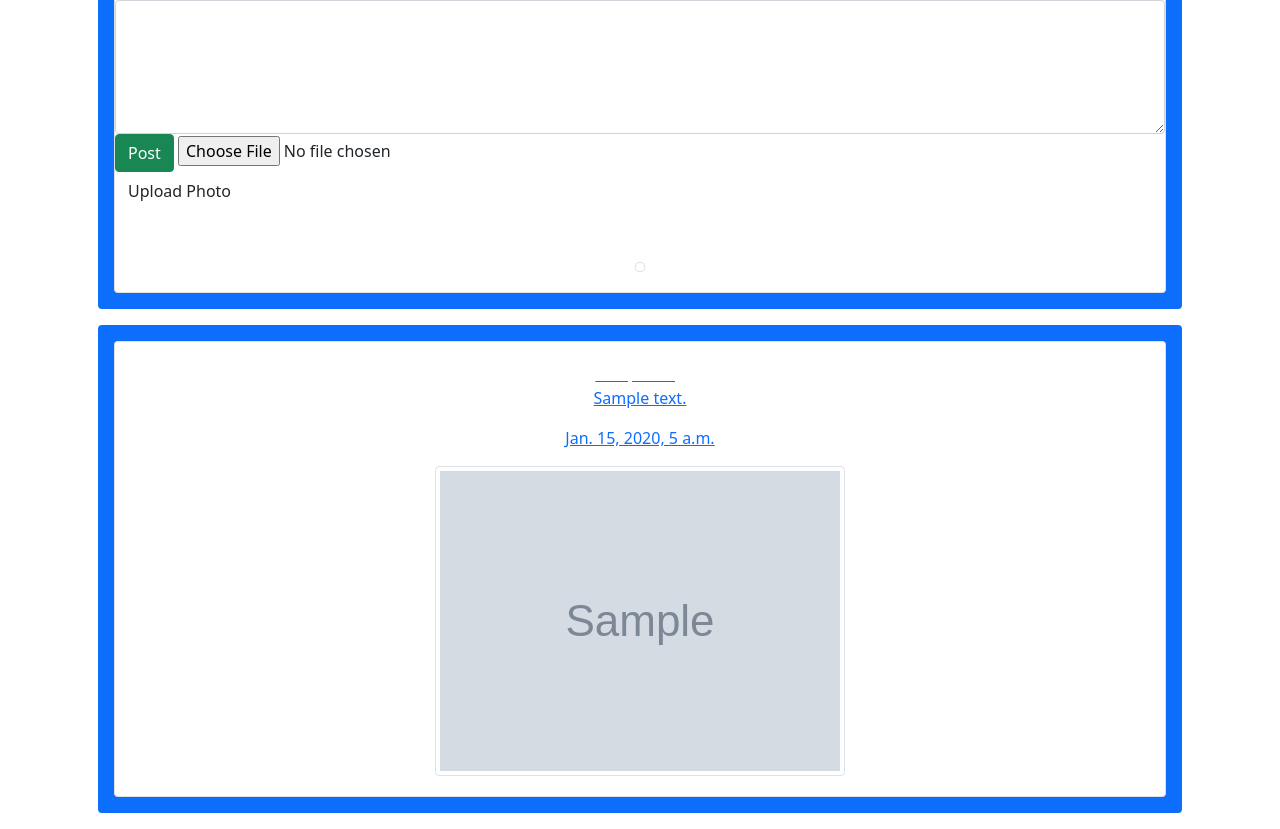
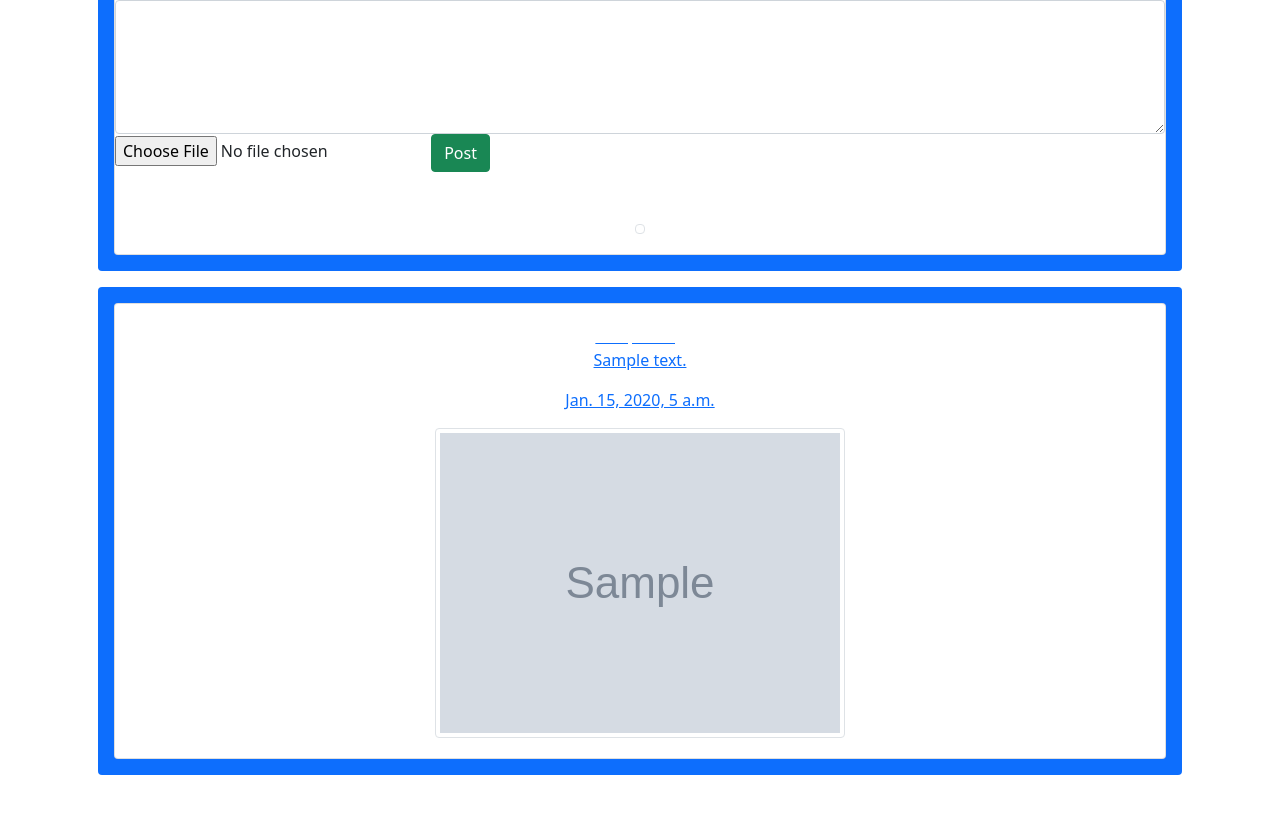
Before and after one commit to mo-shawa/spot, a Django app: page /posts/ in a window 1280 px wide. Shown: the part 241-1070 px from the top of the page. After the commit the page ends 1016 px from the top, so only its background shows below. Run offline with Django 3.2, Linux system fonts and the light colour scheme; tables that the repository leaves empty hold one stand-in row (values such as "Sample post"); grey boxes marked "Sample" are stand-in pictures; some libraries are stand-ins or nearby versions.

Commit message:
posting photos works

```diff
--- a/main_app/templates/main_app/post_list.html
+++ b/main_app/templates/main_app/post_list.html
@@ -5,7 +5,7 @@
 <div class="m-3 rounded p-3 bg-primary">
 	<div class="card">
 		<p>New Post as</p>
-		<form action="{% url 'post_create' %}" method="POST">
+		<form action="{% url 'post_create' %}" enctype="multipart/form-data" method="POST">
 			{% csrf_token %}
 			<select class="form-control" name="creator">
 				{% for dog in user.profile.dog_set.all %}
@@ -17,19 +17,8 @@
 					cols="30"
 					rows="5"
 				></textarea>
-
+        <input type="file" name="photo-file" />
         <button class="btn btn-success" type="submit">Post</button>
-        <form
-          action="{% url 'profile_photo' %}"
-          enctype="multipart/form-data"
-          method="POST"
-          class="card-panel"
-        >
-          {% csrf_token %}
-          <input type="file" name="photo-file" />
-          <br />
-          <input type="submit" class="btn" value="Upload Photo" />
-        </form>
       </select>
     </form>
 
@@ -58,7 +47,7 @@
 				<p>{{ post.text}}</p>
 				<p>{{post.created_at}}</p>
 				<img
-					class="img-thumbnail img-fluid rounded float-right"
+					class="img-thumbnail rounded float-right"
 					src="{{ post.image }}"
 					style="max-width: fit-content"
 					alt=""
--- a/main_app/views.py
+++ b/main_app/views.py
@@ -119,7 +119,7 @@ def profile_photo(request):
 
 def post_photo(request):
   photo_file = request.FILES.get("photo-file", None)
-  print("photofunc")
+  print("in post photo function: ",request.POST)
   # form.instance.user.profile = self.request.user.profile
   user = request.user.id
   print(user)
@@ -134,22 +134,25 @@ def post_photo(request):
             # build the full url string
             url = f"{S3_BASE_URL}{BUCKET}/{key}"
 
-            profile = Profile.objects.get(user=user)
-            profile_id = profile.id
-            profile.image = url
-            profile.save()
-            print(profile)
 
-            # we can assign to cat_id or cat (if you have a cat object)
-            photo = Photo(url=url, profile=profile_id)
-            photo.save()
+
+            return url
         except:
             print('An error occurred uploading file to S3')
   return redirect('profile_detail')
+
 def post_create(request):
   print(request.POST)
+
+  print("profile_id", )
   dog = Dog.objects.get(id=request.POST["creator"])
-  Post.objects.create(creator=dog, text=request.POST["text"])
+  print(dog)
+  post = Post.objects.create(creator=dog, text=request.POST["text"])
+  url = post_photo(request)
+  post.image = url
+  post.save()
+  photo = Photo(url=url, dog=dog, post=post, profile=dog.profile)
+  photo.save()
 
-  # post = Post.
+
   return redirect('post_list')
```
